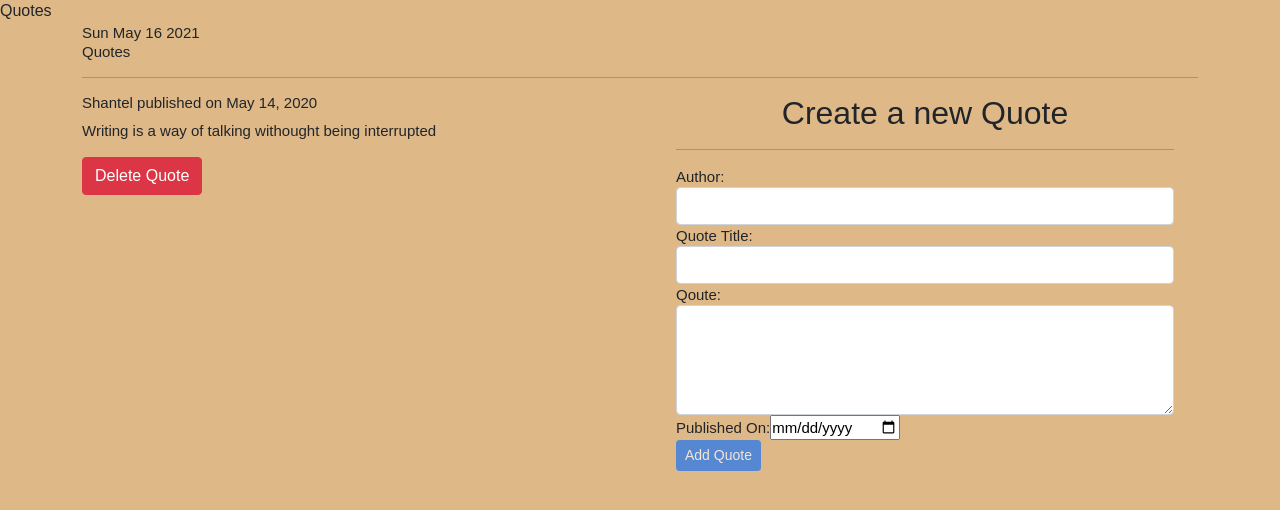
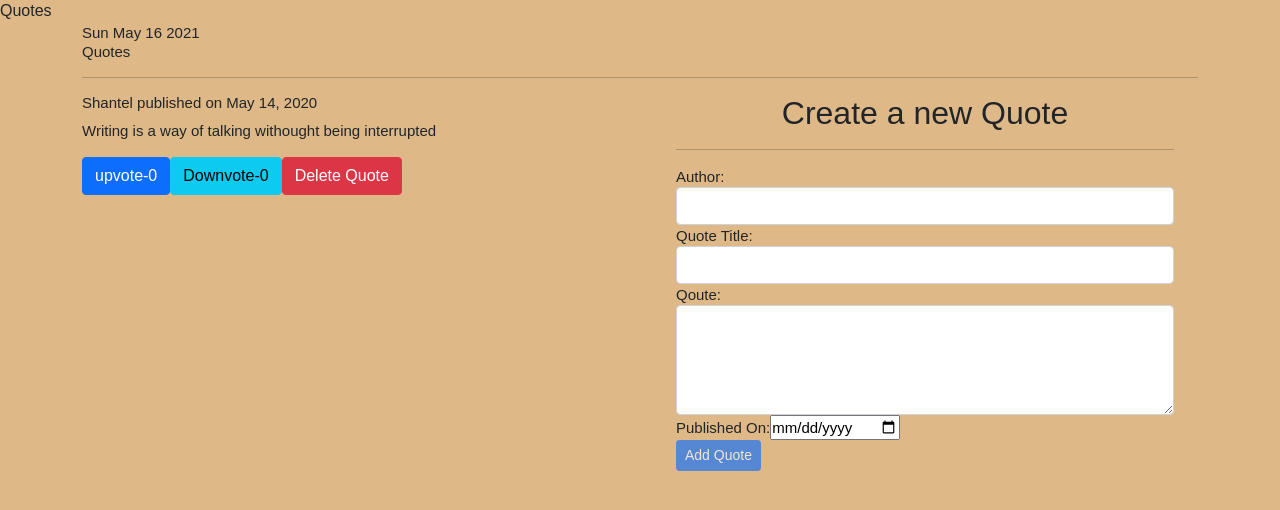
Before and after one commit to 299hannah/Quotes, an Angular app: page / in a window 1280 px wide. Shown: the top 510 px of the page. Built offline with nearby package versions, Linux system fonts and the light colour scheme.

Commit message:
quote details

```diff
--- a/src/app/quote-detail/quote-detail.component.html
+++ b/src/app/quote-detail/quote-detail.component.html
@@ -1,9 +1,3 @@
+<button class="btn btn-primary" (click)='upvote()'>upvote-{{quote.likes}}</button>
+<button class="btn btn-info" (click)='downvote()'>Downvote-{{quote.dislikes}}</button>
 <button (click)= 'deleteQuote(true)' class="btn btn-danger">Delete Quote</button>
-
-<!-- upvote(){
-    this.quoty.likes+=1;
-  }
-  downvote(){
-    this.quoty.dislikes+=1;
-  } -->
-  <!-- <button (click)= 'dislikeQuote(true)' class="btn btn-danger">Down vote</button> -->
```
